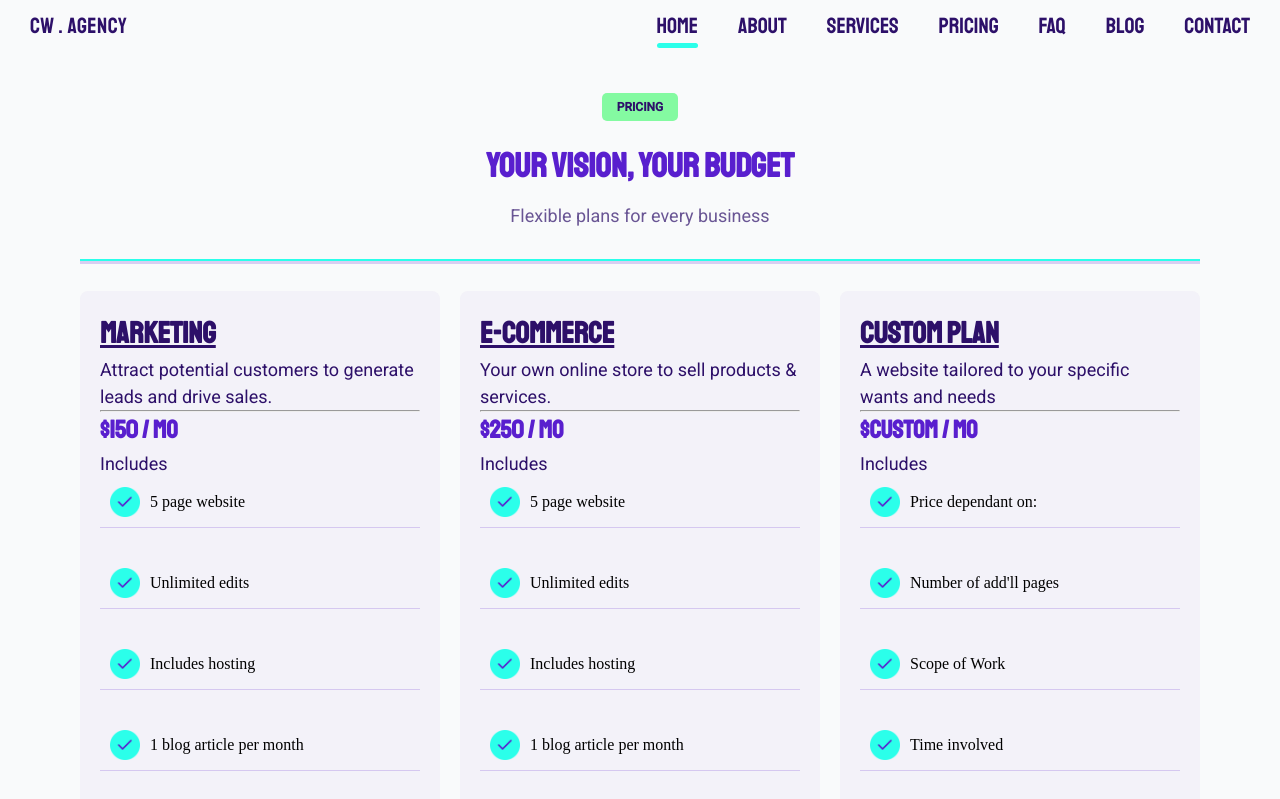
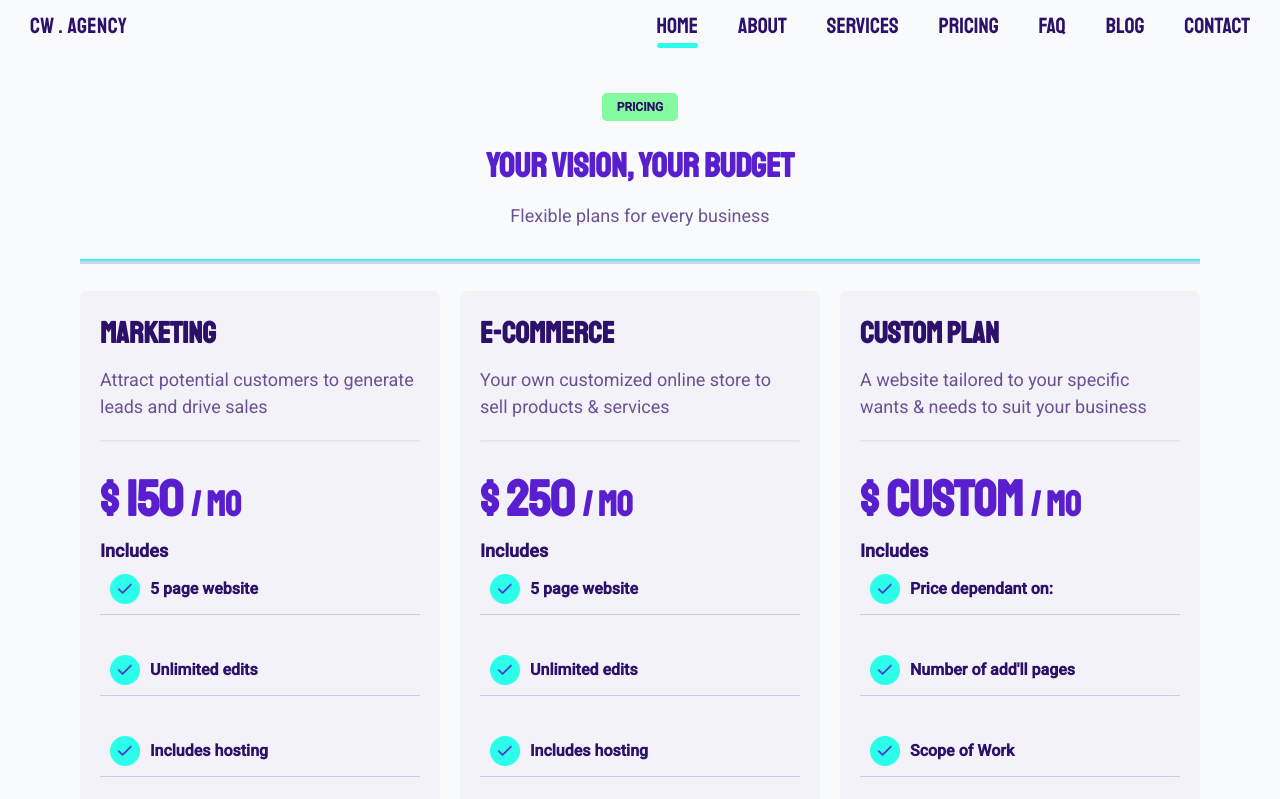
Before and after one commit to ChristianWare/chris-ware-agency, a Next.js app: page / in a window 1280 px wide. Shown: the top 799 px of the page. Built offline with nearby package versions, Linux system fonts and the light colour scheme.

Commit message:
Pricing Done

```diff
--- a/src/app/components/Pricing/Pricing.module.css
+++ b/src/app/components/Pricing/Pricing.module.css
@@ -9,16 +9,43 @@
 
 .bottom {
   display: grid;
+  grid-template-columns: repeat(3, 1fr);
   grid-gap: 2rem;
-  grid-template-columns: repeat(auto-fit, minmax(350px, 1fr));
-  /* grid-auto-rows: 450px; */
-  grid-auto-flow: dense;
+  /* padding: 0rem 20rem; */
 }
 
 .card {
   background-color: var(--border2);
   border-radius: 8px;
   padding: 2rem;
+}
+
+.planName {
+  font-size: 3rem;
+  text-decoration: none;
+}
+
+.description {
+  opacity: 0.7;
+  margin: 2rem 0;
+  margin-top: 1rem;
+}
+
+.hr {
+  border-color: var(--border2);
+  margin-bottom: 2rem;
+}
+
+.price {
+  font-size: 5rem;
+}
+
+.span {
+  font-size: 3.5rem;
+}
+
+.includes {
+  font-weight: 700;
 }
 
 .featuresList {
@@ -36,9 +63,45 @@
   margin-bottom: 3rem;
   border-bottom: 1px solid var(--border);
   width: 100%;
+  font-family: var(--roboto);
+  font-weight: 700;
+  color: var(--text);
 }
 
-@media screen and (max-width: 820px) {
+.btnContainer {
+  display: grid;
+  width: 100%;
+}
+
+@media screen and (max-width: 1150px) {
+  .bottom {
+    grid-template-columns: repeat(2, 1fr);
+  }
+}
+
+@media screen and (max-width: 968px) {
+  .content {
+    padding: 2rem 10rem;
+  }
+
+  .bottom {
+    grid-template-columns: repeat(1, 1fr);
+  }
+}
+
+@media screen and (max-width: 768px) {
+  .content {
+    padding: 2rem 10rem;
+  }
+}
+
+@media screen and (max-width: 668px) {
+  .content {
+    padding: 2rem 8rem;
+  }
+}
+
+@media screen and (max-width: 568px) {
   .content {
     padding: 2rem;
   }
--- a/src/app/components/Pricing/Pricing.tsx
+++ b/src/app/components/Pricing/Pricing.tsx
@@ -17,11 +17,11 @@ const Pricing = () => {
         <div className={styles.bottom}>
           {pricing.map((x) => (
             <div key={x.id} className={styles.card}>
-              <h3>{x.plan}</h3>
-              <p>{x.description}</p>
-              <hr />
-              <h4>${x.price} / mo</h4>
-              <p>Includes</p>
+              <h3 className={styles.planName}>{x.plan}</h3>
+              <p className={styles.description}>{x.description}</p>
+              <hr className={styles.hr} />
+              <h4 className={styles.price}>$ {x.price} <span className={styles.span}>/ mo</span></h4>
+              <p className={styles.includes}>Includes</p>
               <div className={styles.checkFeatureContainer}>
                 {x.includes.map((y, index) => (
                   <ul key={index} className={styles.featuresList} >
--- a/src/lib/data.ts
+++ b/src/lib/data.ts
@@ -301,7 +301,7 @@ export const pricing = [
     id: 26,
     plan: "Marketing",
     description:
-      "Attract potential customers to generate leads and drive sales.",
+      "Attract potential customers to generate leads and drive sales",
     price: 150,
     includes: [
       {
@@ -326,7 +326,8 @@ export const pricing = [
   {
     id: 27,
     plan: "E-Commerce",
-    description: "Your own online store to sell products & services.",
+    description:
+      "Your own customized online store to sell products & services",
     price: 250,
     includes: [
       {
@@ -351,7 +352,8 @@ export const pricing = [
   {
     id: 28,
     plan: "Custom Plan",
-    description: "A website tailored to your specific wants and needs",
+    description:
+      "A website tailored to your specific wants & needs to suit your business",
     price: "Custom",
     includes: [
       {
```
